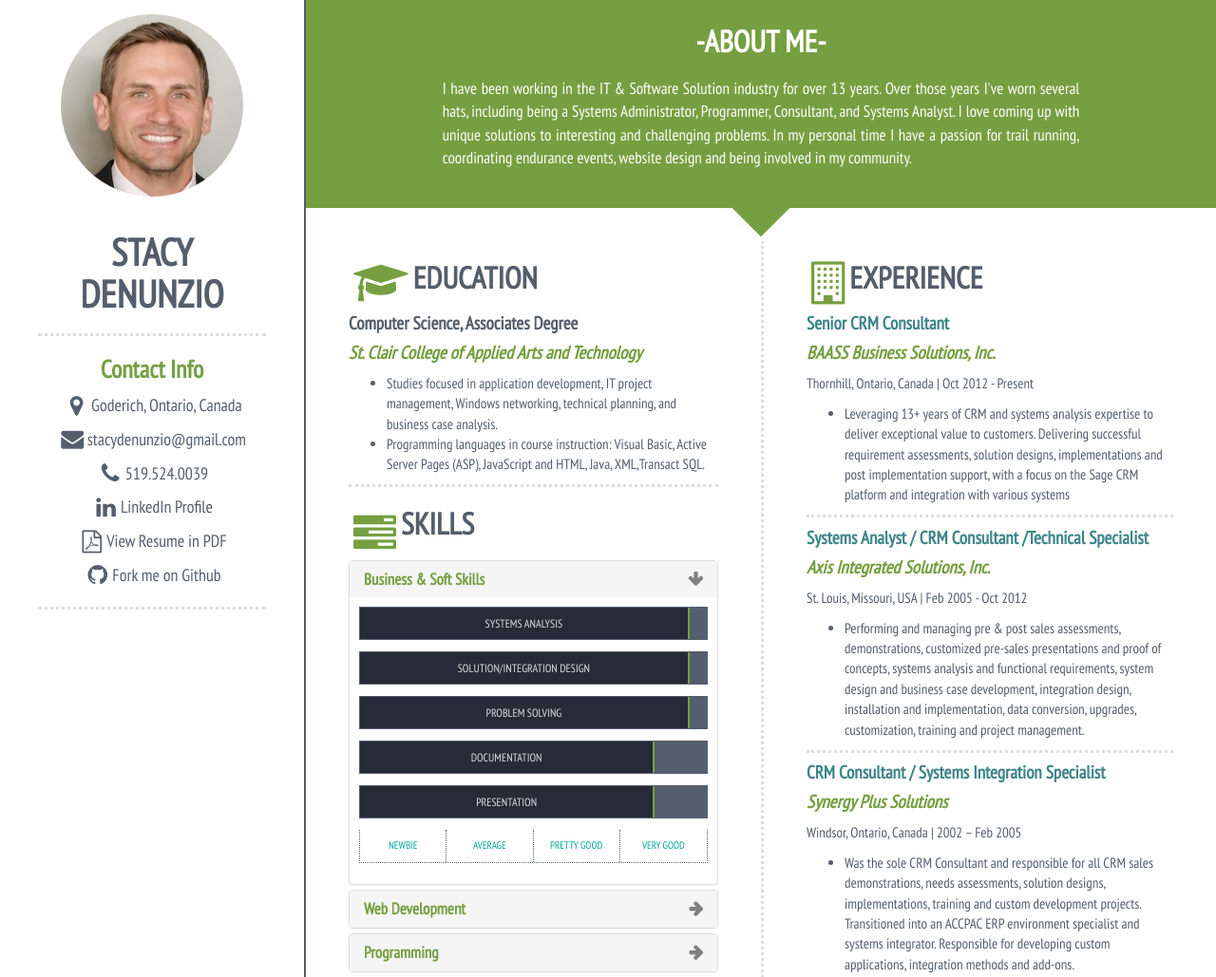
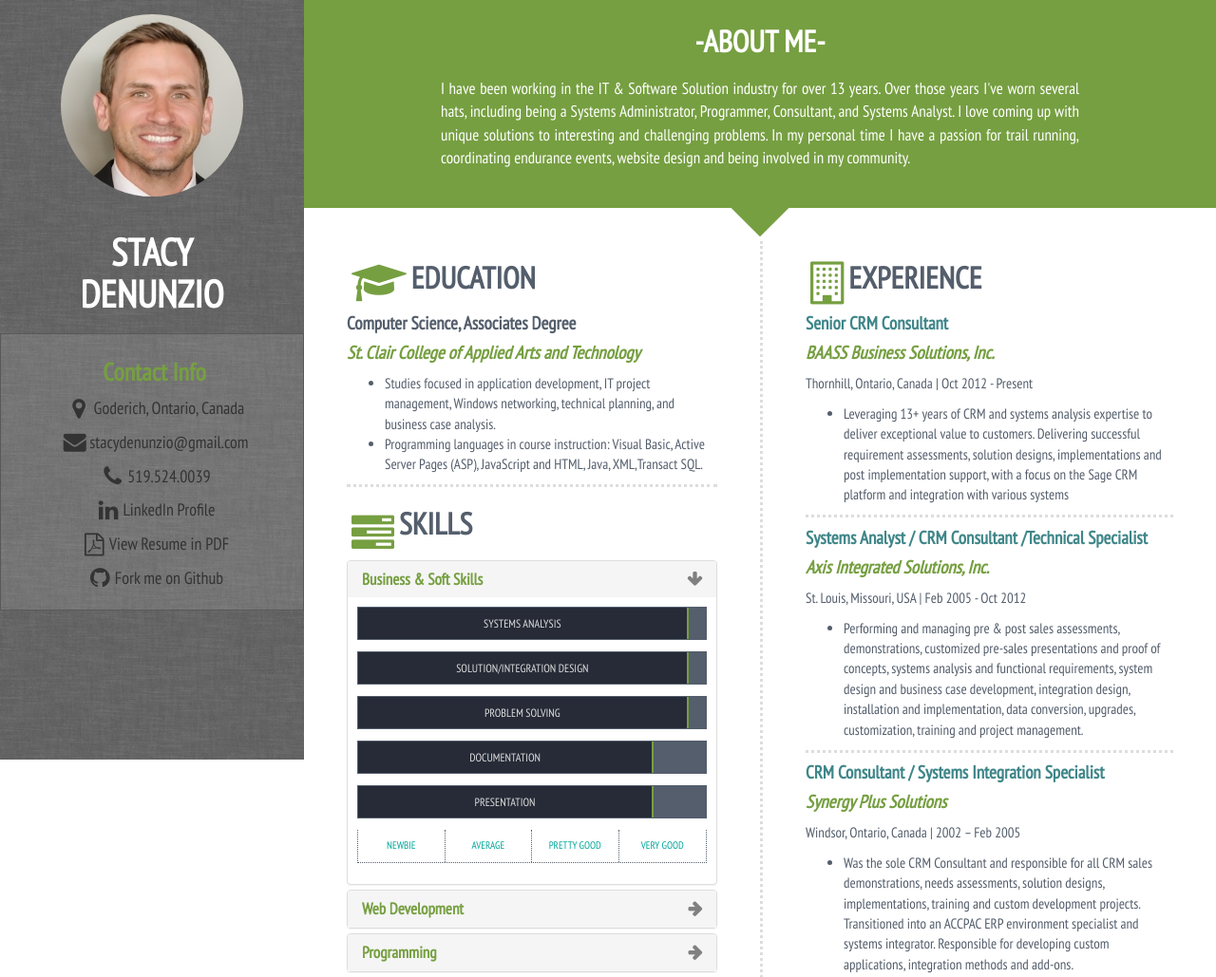
Before and after one commit to sdenunzio/StacyBootstrap2, a website: page index.html in a window 1280 px wide. Shown: the top 1029 px of the page at 95% size. Drawn offline with Linux system fonts and the light colour scheme.

Commit message:
sidebar styling changes

```diff
--- a/index.html
+++ b/index.html
@@ -31,7 +31,7 @@
             <img alt="Stacy Denunzio" class="img-circle img-responsive center-block text-center profile-pic" src="resources/img/StacyProfileSM.jpg"/>
             <!-- <p class="profile profile-title  ">CURRICULUM VITAE/resume</p> -->
             <h2 class="profile text-center center-block">STACY DENUNZIO</h2>
-            <div class="contact-list border-top border-bottom center-block text-center">
+            <div class="contact-list center-block text-center">
               <h3 class="contact-info">Contact Info</h3>
               <ul class="list-unstyled ">
                 <li>
--- a/resources/css/style.scss
+++ b/resources/css/style.scss
@@ -19,6 +19,7 @@ $back-ground-color: #fff;
 
 body{
 	color: $text-color;
+
 }
 
 h1,h2{
@@ -37,7 +38,7 @@ h3,h4{
 
 .sidebar{
 	/*background-color: $accent-color1;*/
-	border-left: 2px solid $text-color;
+	/*border-left: 2px solid $text-color;*/
 }
 
 div.experience:hover h4.job-title:after{
@@ -49,6 +50,16 @@ div.experience:hover h4.job-title:after{
 
 .affix-top,.affix{
 	position: static;
+	background-size: 100% auto;
+	/*height: 100vh;*/
+	background-image: inherit;
+}
+
+.contactInfo{
+	background-image: url('../../resources/img/grey_wash_wall.png');
+	background-size: 100% auto;
+	height: 100%;
+	padding: 0;
 }
 
 .panel-title,
@@ -71,6 +82,7 @@ div.experience:hover h4.job-title:after{
 	font-size: 40px;
 	font-weight: 600;
 	width:75%;
+	color: #fff;
 }
 
 .profile-pic {
@@ -84,20 +96,23 @@ div.experience:hover h4.job-title:after{
 
 .contact-list{
 	font-size: 18px;
-	width:75%;
+	width:100%;
+	background-color: rgba(255,255,255,0.1);
+	padding: 5px 0px 0px 5px;
+	border: 1px solid lighten(#333, 15%);
 
 	li{
 		padding-bottom: 10px;
 	}
 
 	a{
-		color: $text-color;
+		color: #333;
 		padding: 0px 0px 0px 0px;
 	}
 
 	a:hover, a:focus{
 		text-decoration: none;
-		color: $accent-color2;
+		color: lighten(#333,50%);
 	}
 }
 
@@ -271,7 +286,7 @@ section#skills .progress:not(.level){
 
 .footer{
 	height: 40px;
-	background-color: #545E6C;
+	background-color: #333;
 }
 
 .copyright{
@@ -322,9 +337,10 @@ section#skills .progress:not(.level){
 
 @media (min-width: 992px) {
 	.contactInfo .affix-top {
-		position: static;
+		/*position: static;*/
 		width:inherit;
 		padding: 1em;
+		height: 100vh;
 	}
 
 	.contactInfo .affix {
@@ -333,5 +349,6 @@ section#skills .progress:not(.level){
 		left: 0px;
 		width:inherit;
 		overflow: hidden;
+		height: 100vh;
 	}
 }
```
Also changed, not shown: resources/css/style.css, resources/css/style.min.css, resources/img/grey_wash_wall.png (added), 1 other file.
